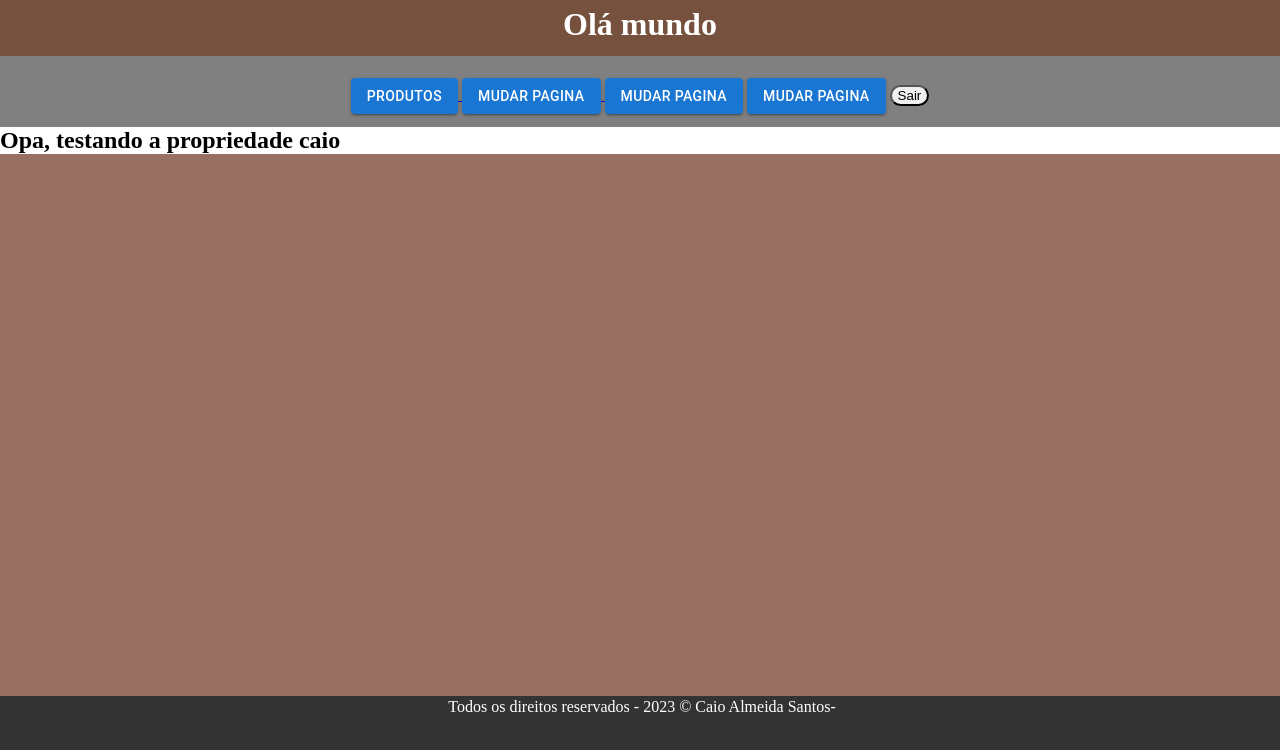
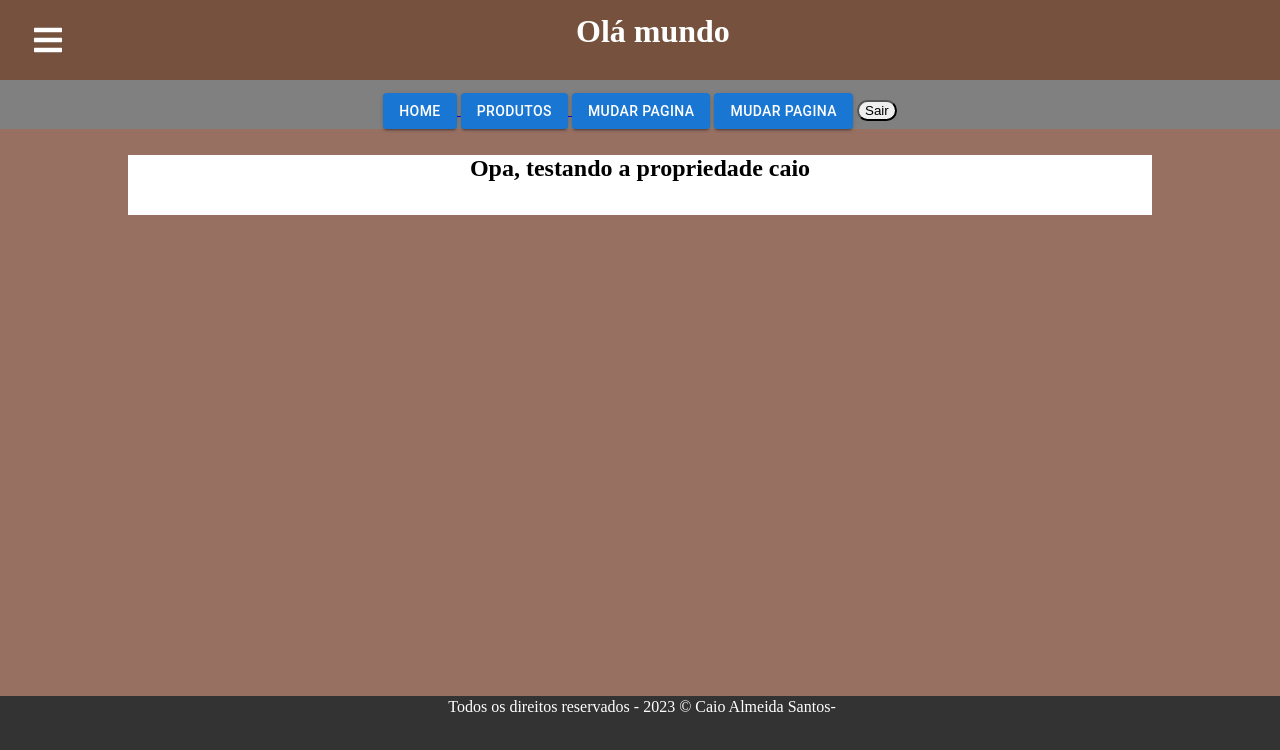
Before and after one commit to caioalmeidamg/App_Django_React, a React (Create React App) app in the folder frontteste/: page / in a window 1280 px wide. Shown: the top 750 px of the page. Built offline with nearby package versions, Linux system fonts and the light colour scheme.

Commit message:
save de header

```diff
--- a/frontteste/package.json
+++ b/frontteste/package.json
@@ -13,8 +13,10 @@
     "react": "^18.2.0",
     "react-bootstrap": "^2.9.1",
     "react-dom": "^18.2.0",
+    "react-icons": "^4.11.0",
     "react-router-dom": "^6.17.0",
     "react-scripts": "5.0.1",
+    "styled-components": "^6.1.0",
     "typescript": "^4.9.5",
     "web-vitals": "^2.1.4"
   },
--- a/frontteste/src/app/shared/components/Header.js
+++ b/frontteste/src/app/shared/components/Header.js
@@ -1,20 +1,22 @@
 import { Link } from "react-router-dom";
 import { Button } from "@mui/material";
 import styles from './Header.module.css';
+import Sidebar from "./sidebarComponents/Sidebar";
+
+
 
 export const Header = (props) => {
     return (
       <header>
 
 
-
-        <h1 className={(styles.apresenta)}> Olá mundo </h1>
+        <Sidebar nome="Olá mundo"/>
 
         <div className={(styles.centralizado)}>
-          <Link to="/produtos" > <Button variant="contained" className={(styles.botao)}>Produtos</Button> </Link>
+          <Link to="/" > <Button variant="contained" className={(styles.botao)}>Home</Button> </Link>
 
 
-              <Link to="/produtos" > <Button variant="contained" className={(styles.botao)}>Mudar pagina</Button> </Link>
+              <Link to="/produtos" > <Button variant="contained" className={(styles.botao)}>Produtos</Button> </Link>
               <a> <Button variant="contained" className={(styles.botao)}>Mudar pagina</Button> </a>
               <a> <Button variant="contained" className={(styles.botao)}>Mudar pagina</Button> </a>
               <a> <button style={{ borderRadius: "30px" }}>Sair</button> </a>
--- a/frontteste/src/app/shared/components/Header.module.css
+++ b/frontteste/src/app/shared/components/Header.module.css
@@ -15,7 +15,7 @@ header {
     top: initial;
     background-color: grey;
     text-align: center;
-    padding-bottom: 1%;
+    padding-bottom: 0;
     margin: 0;
 }
 
@@ -26,6 +26,7 @@ body {
 .centralizado {
     justify-content: center;
     position: relative;
+    padding-top: 1%;
     background-color: grey;
 
 }
--- a/frontteste/src/app/shared/components/Quadro.module.css
+++ b/frontteste/src/app/shared/components/Quadro.module.css
@@ -1,7 +1,12 @@
 .quadro{
   background-color: white;
+  margin-left: 10%;
+  margin-right: 10%;
+  text-align: center;
+  padding-bottom: 1%;
+  margin-top: 2%;
+}
 
-}
 h2 {
     margin-top: 0;
 }
--- /dev/null
+++ b/frontteste/src/app/shared/components/sidebarComponents/Sidebar.js
@@ -0,0 +1,78 @@
+import React, { useState } from "react";
+import styled from "styled-components";
+import { Link } from "react-router-dom";
+import * as FaIcons from "react-icons/fa";
+import * as AiIcons from "react-icons/ai";
+import { SidebarData } from "./SidebarData";
+import style from "./Sidebar.module.css"
+import { IconContext } from "react-icons/lib";
+
+const Nav = styled.div`
+  background: rgb(118, 81, 62);
+  height: 80px;
+  display: flex;
+  justify-content: flex-start;
+  align-items: center;
+`;
+
+const NavIcon = styled(Link)`
+  color: white;
+  margin-left: 2rem;
+  font-size: 2rem;
+  height: 80px;
+  display: flex;
+  justify-content: flex-start;
+  align-items: center;
+`;
+
+const SidebarNav = styled.nav`
+  background: grey;
+  width: 250px;
+  height: 100vh;
+  display: flex;
+  justify-content: center;
+  position: fixed;
+  top: 0;
+  left: ${({ sidebar }) => (sidebar ? "0" : "-100%")};
+  transition: 350ms;
+  z-index: 10;
+`;
+
+const SidebarWrap = styled.div`
+  width: 100%;
+`;
+
+const Sidebar = (props) => {
+  //ele basicamente setta sidebar com false
+  const [sidebar, setSidebar] = useState(false);
+
+  const showSidebar = () => setSidebar(!sidebar);
+
+  return (
+    <>
+
+
+          <Nav>
+            <NavIcon to="#" className= {(style.ok)}>
+              <FaIcons.FaBars onClick={showSidebar} />
+            </NavIcon>
+            <h1 className={(style.apresenta)}> Olá mundo </h1>
+
+
+          </Nav>
+
+
+        <SidebarNav sidebar={sidebar} >
+          <SidebarWrap>
+            <NavIcon to="#" className= {(style.ok)}>
+              <AiIcons.AiOutlineClose onClick={showSidebar} />
+            </NavIcon>
+
+          </SidebarWrap>
+        </SidebarNav>
+
+    </>
+  );
+};
+
+export default Sidebar;
--- /dev/null
+++ b/frontteste/src/app/shared/components/sidebarComponents/Sidebar.module.css
@@ -0,0 +1,13 @@
+.ok {
+
+    color: #ffffff;
+}
+
+.apresenta {
+    color: white;
+    background-color: rgb(118, 81, 62);
+    padding-top: 0.5%;
+    margin-top: 0;
+    margin-left: 40%;
+
+}
```
Also changed, not shown: frontteste/src/app/pages/Home.module.css (line endings or trailing spaces), frontteste/src/app/shared/components/sidebarComponents/SidebarData.js (added), frontteste/src/app/shared/components/sidebarComponents/SidebarMenu.js (added), 1 other file (tests, documents, lock files or other folders).
